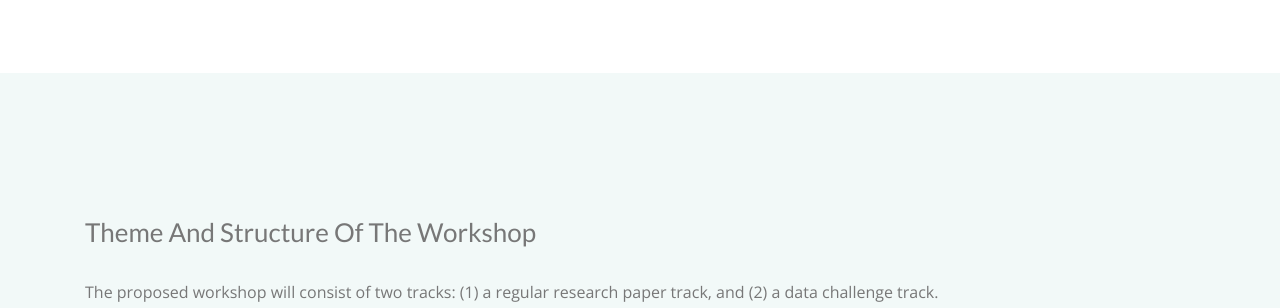
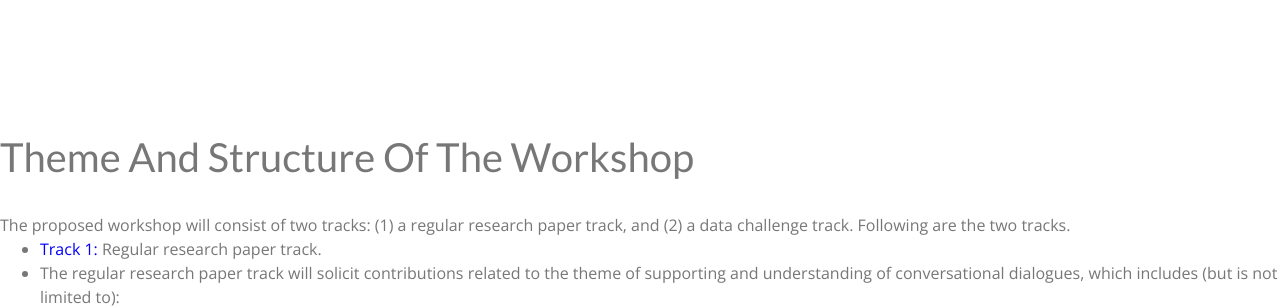
Before and after one commit to wsdm-sud/sud, a plain HTML site: page index.html in a window 1280 px wide. Shown: the part 2126-2434 px from the top of the page. Drawn offline with nearby package versions, Linux system fonts and the light colour scheme.

Commit message:
Update index.html

```diff
--- a/index.html
+++ b/index.html
@@ -131,9 +131,8 @@
     </section><!-- End About Us Section -->
 
     <!-- ======= Services Section ======= -->
-    <section id="services" class="about section-bg">
-      <div class="container">
-
+    <!--section id="services" class="about section-bg">
+      <div class="container"-->
         <!--div class="section-title"-->
           <!--h2> Guidelines</h2-->
         <!--/div-->
@@ -153,18 +152,16 @@
           </div>
         In the above piece of conversation example, the goal is to develop a system that will identify that Fifth Amendment is the piece of text that may
         require contextualization, and retrieve a ranked list of Wikipedia passages corresponding to this concept.<-->
-        <br>
         <section id="track" class="track">
-
-        <h3> Theme And Structure Of The Workshop </h3>
+        <h1> Theme And Structure Of The Workshop </h1>
         <br>
         The proposed workshop will consist of two tracks: (1) a regular research paper track, and (2) a data challenge track.
-        <br>
 
         <!--With the main task of retrieving passages corresponding to a dialogue, we also ask the participants to participate optionally
         in a stand-alone information extraction (IE) task, where the objective would be to output the span of text corresponding to the information need.
         A participant could choose one or both of the tasks to participate.-->
         Following are the two tracks.
+          <br>
           <ul>
               <li><font color='blue'>Track 1:</font> Regular research paper track. </li>
               <li> The regular research paper track will solicit contributions related to the theme of supporting and understanding of conversational
@@ -224,7 +221,6 @@
           </ul>
         </p>
       <section id="dataset" class="dataset">
-
       <h1>Dataset Description </h1>
       <p>
       To study the problem under a laboratory-based reproducible setting, we propose a number of simplifications. First, since collecting multi-party chat dialogues
```
